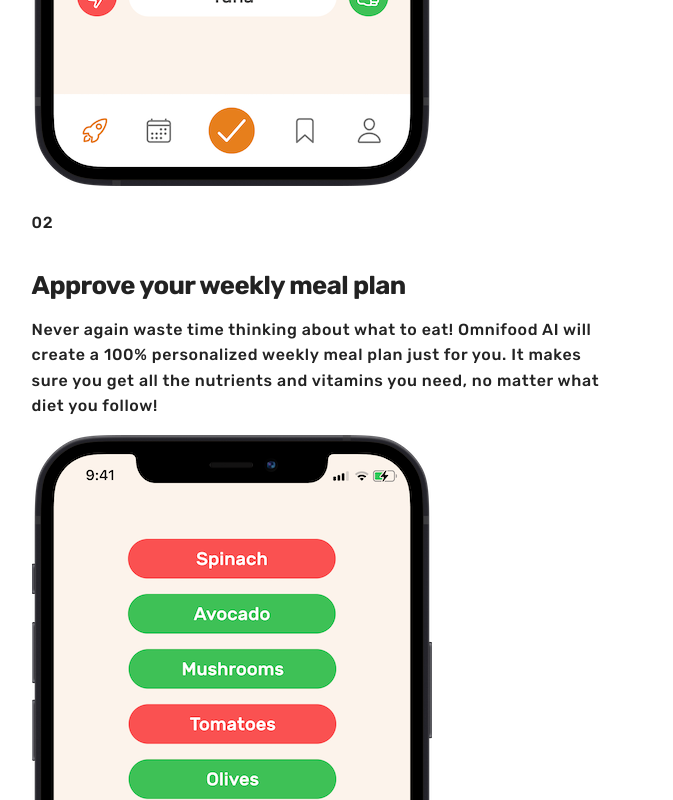
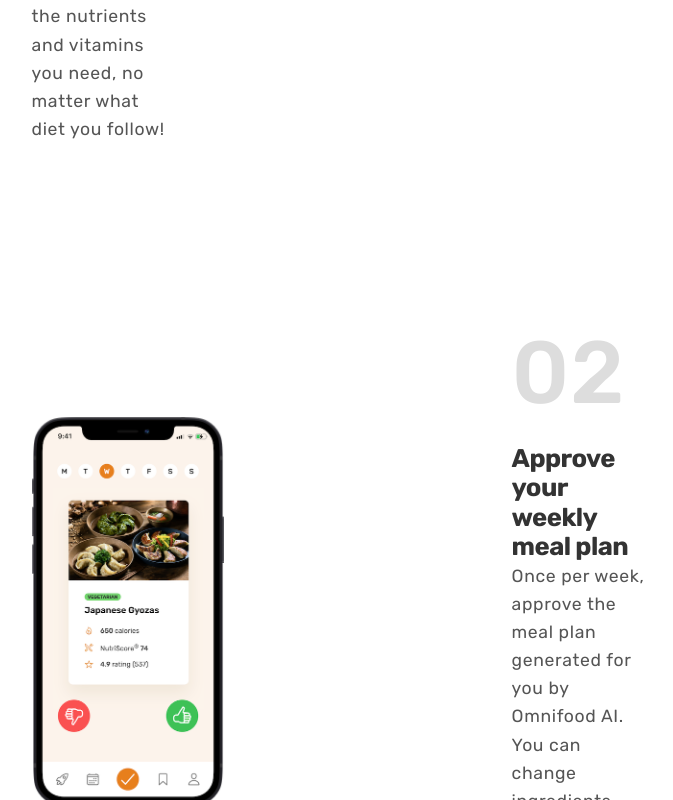
Before and after one commit to luca-de-bar/Omnifood-Project, a plain HTML site: page index.html in a window 1280 px wide. Shown: the part 2000-2800 px from the top of the page, without its empty margins (314-987 px from the left). Drawn offline with Linux system fonts and the light colour scheme.

Commit message:
how-done

```diff
--- a/index.html
+++ b/index.html
@@ -85,40 +85,40 @@
       </div>
       <div class="how-grid">
 
-        <div class="how-01">
-          <div class="how-01-text">
-            <p>01</p>
+        <div class="how-item1">
+          <div class="how-text-container">
+            <p class="how-number">01</p>
             <h3>Tell us what you like (and what not)</h3>
-            <p>Never again waste time thinking about what to eat! Omnifood AI will create a 100% personalized weekly meal plan just for you. It makes sure you get all the nutrients and vitamins you need, no matter what diet you follow!</p>
+            <p class="how-text">Never again waste time thinking about what to eat! Omnifood AI will create a 100% personalized weekly meal plan just for you. It makes sure you get all the nutrients and vitamins you need, no matter what diet you follow!</p>
           </div>
           <div class="how-img-box">
             <img src="assets/img/app/app-screen-1.png" alt="" class="how-img">
           </div>
         </div>
 
-        <div class="how-01">
-          <div class="how-01-text">
-            <p>02</p>
+        <div class="how-item2">
+          <div class="how-text-container">
+            <p class="how-number">02</p>
             <h3>Approve your weekly meal plan</h3>
-            <p>Never again waste time thinking about what to eat! Omnifood AI will create a 100% personalized weekly meal plan just for you. It makes sure you get all the nutrients and vitamins you need, no matter what diet you follow!</p>
+            <p class="how-text">Once per week, approve the meal plan generated for you by Omnifood AI. You can change ingredients, swap entire meals, or even add your own recipes.</p>
           </div>
           <div class="how-img-box">
-            <img src="assets/img/app/app-screen-1.png" alt="" class="how-img">
+            <img src="assets/img/app/app-screen-2.png" alt="" class="how-img">
           </div>
         </div>
 
-        <div class="how-01">
-          <div class="how-01-text">
-            <p>03</p>
+        <div class="how-item3">
+          <div class="how-text-container">
+            <p class="how-number">03</p>
             <h3>Receive meals at convenient time</h3>
-            <p>Never again waste time thinking about what to eat! Omnifood AI will create a 100% personalized weekly meal plan just for you. It makes sure you get all the nutrients and vitamins you need, no matter what diet you follow!</p>
+            <p class="how-text">Best chefs in town will cook your selected meal every day, and we will deliver it to your door whenever works best for you. You can change delivery schedule and address daily!</p>
           </div>
           <div class="how-img-box">
-            <img src="assets/img/app/app-screen-1.png" alt="" class="how-img">
+            <img src="assets/img/app/app-screen-3.png" alt="" class="how-img">
           </div>
         </div>
       </div>
+    </section>
 
-    </section>
 </body>
 </html>
--- a/style.css
+++ b/style.css
@@ -26,17 +26,12 @@ body {
   background: #FFFFFF;
 }
 h1, .h1, h2, .h2, h3, .h3, h4, .h4, h5, .h5, h6, .h6 {
-  margin-top: 2.25rem;
-  margin-bottom: 1rem;
   font-family: 'Rubik', sans-serif;
   font-weight: 700;
   line-height: 1.15;
   letter-spacing: -0.022em;
 }
-p {
-  margin-top: 1rem;
-  margin-bottom: 1rem;
-}
+
 small {
   font-size: var(--text-size-90);
 }
@@ -87,6 +82,13 @@ h1, .h1 {
 
 
 /* DEFAULT ITEMS */
+
+body
+{
+  color: #333333;
+  font-family: 'Rubik', sans-serif;
+}
+
 section
 {
   padding: 2.5rem;
@@ -259,7 +261,7 @@ body
   display: grid;
   grid-template-columns: repeat(2,auto);
   grid-template-rows: repeat(4,auto);
-  row-gap: 1rem;
+  row-gap: 2.5rem;
   column-gap: 19rem;
   justify-content: center;
   max-width:100%;
@@ -332,7 +334,7 @@ body
 
 .sponsor
 {
-  padding-top: 0;
+  padding-top: 4rem;
 }
 
 
@@ -340,8 +342,8 @@ body
 
 .how
 {
-  padding-top: 6rem;
   margin: auto 19.1rem;
+  margin-top: 9rem;
 }
 
 
@@ -366,4 +368,74 @@ body
 {
   margin-top:0 ;
   text-align: left;
+  font-size: 2.8rem;
 }
+
+.how-number
+{
+  font-weight: 500;
+  font-size: 5.5rem;
+  color: #DDDDDD;
+}
+
+.how-img
+{
+  max-width: 12rem;
+  height: auto;
+}
+
+.how-text-container
+{
+  max-width: 33rem;
+}
+
+.how-text
+{
+  color: #555555;
+  font-weight: 400;
+  font-size: 1.1rem;
+}
+
+
+/* HOW GRID SETUP */
+
+.how-grid
+{
+  display: grid;
+  grid-template-columns: repeat(1,auto);
+  grid-template-rows: repeat(3,auto);
+  margin-top: 6rem;
+}
+
+.how-item1
+{
+  grid-column: 1/2;
+  grid-row: 1/2;
+  display: flex;
+  align-items: center;
+  justify-content: space-evenly;
+  gap: 18rem;
+}
+
+.how-item2
+{
+  grid-column: 1/2;
+  grid-row: 2/3;
+  display: flex;
+  align-items: center;
+  justify-content: space-evenly;
+  flex-direction: row-reverse;
+  margin-top: 10rem;
+  gap: 18rem;
+}
+
+.how-item3
+{
+  grid-column: 1/2;
+  grid-row: 3/4;
+  display: flex;
+  align-items: center;
+  justify-content: space-evenly;
+  margin-top: 10rem;
+  gap: 18rem;
+}
```
